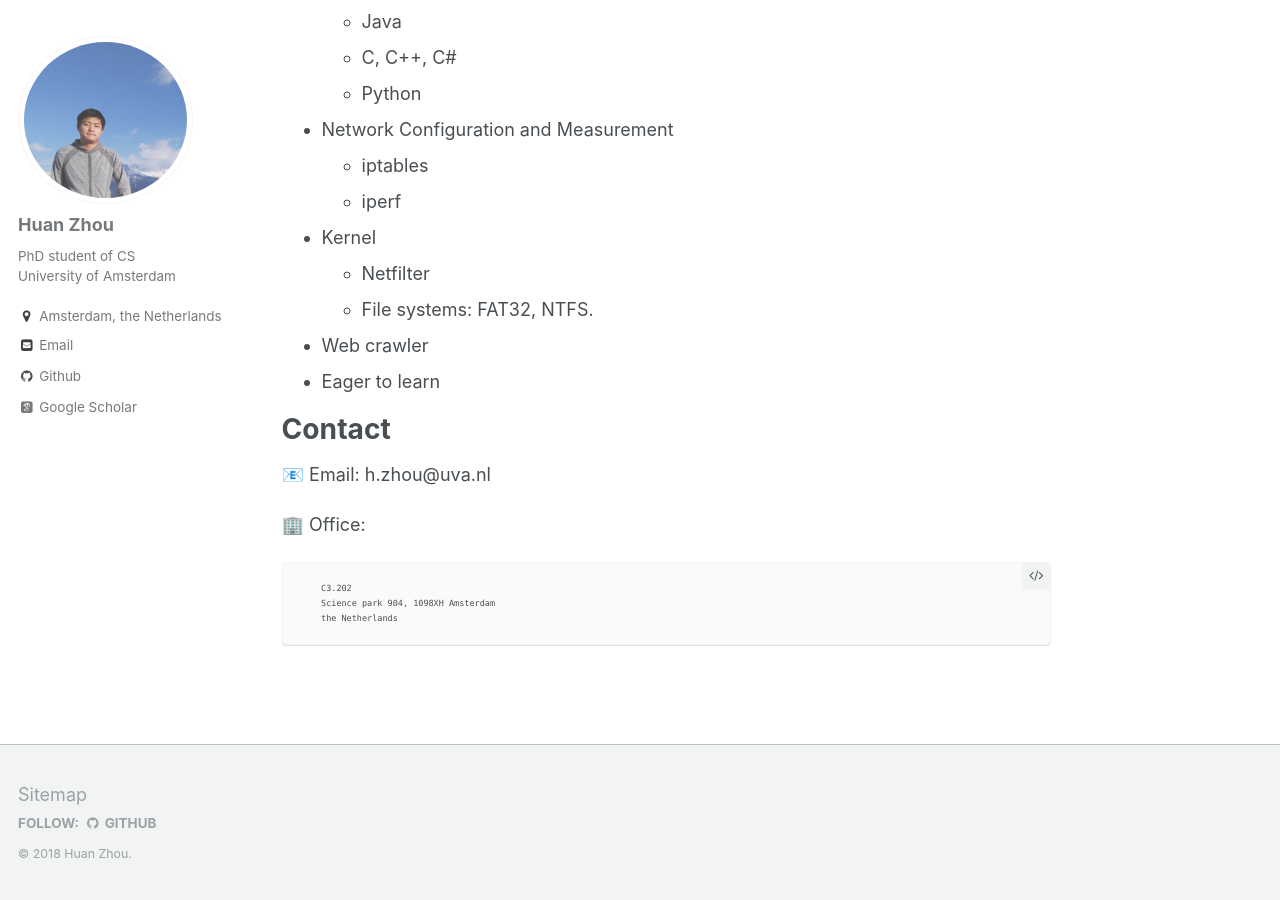
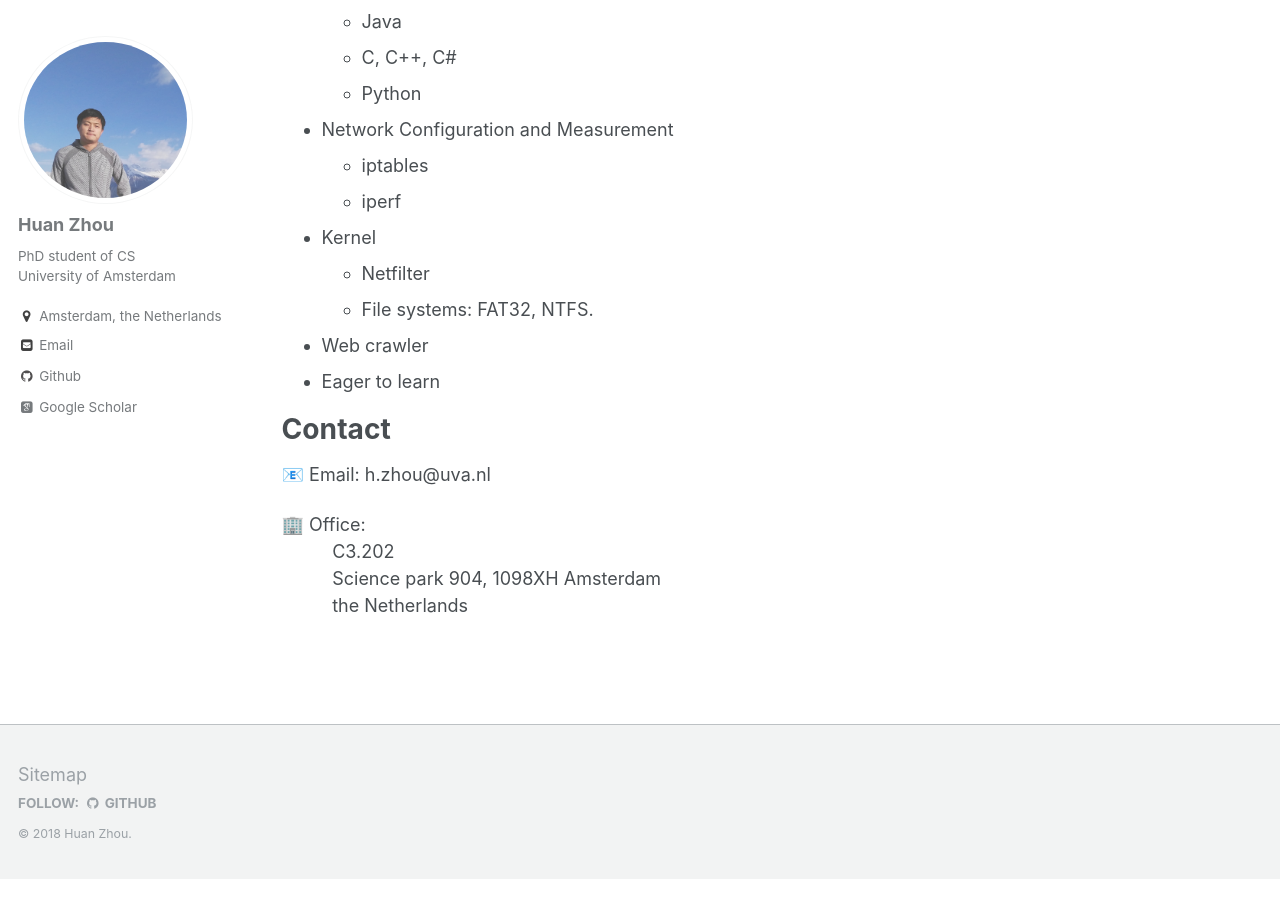
Before and after one commit to zh9314/zh9314.github.io, a Jekyll site: the page built from _pages/about.md, in a window 1280 px wide and 900 px high, scrolled down 1015 px. Built offline with Jekyll 4.4.1, drawn with Linux system fonts in a browser that asks for light colours; emoji names are drawn with the system emoji font; some web fonts are replaced; after the commit the page ends 1894 px from its top, so only the background shows below that.

Commit message:
update contact

```diff
--- a/_pages/about.md
+++ b/_pages/about.md
@@ -50,10 +50,9 @@ Technical Skills
 
 Contact
 ======
-:email:    Email: h.zhou@uva.nl
+:email: Email: h.zhou@uva.nl
 
-:office:    Office:
-
-        C3.202
-        Science park 904, 1098XH Amsterdam
-        the Netherlands
+:office: Office: <br>
+&nbsp;&nbsp;&nbsp;&nbsp;&nbsp;&nbsp;&nbsp;&nbsp;&nbsp; C3.202 <br>
+&nbsp;&nbsp;&nbsp;&nbsp;&nbsp;&nbsp;&nbsp;&nbsp;&nbsp; Science park 904, 1098XH Amsterdam <br>
+&nbsp;&nbsp;&nbsp;&nbsp;&nbsp;&nbsp;&nbsp;&nbsp;&nbsp; the Netherlands
```
